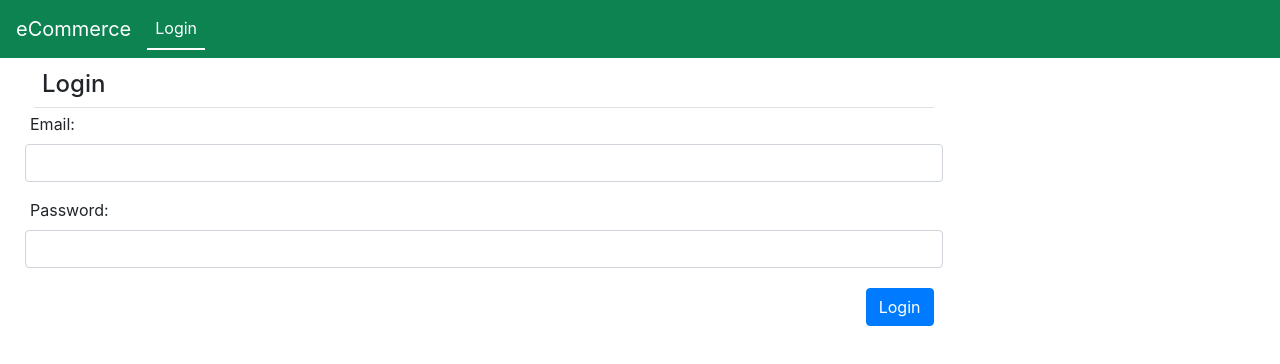
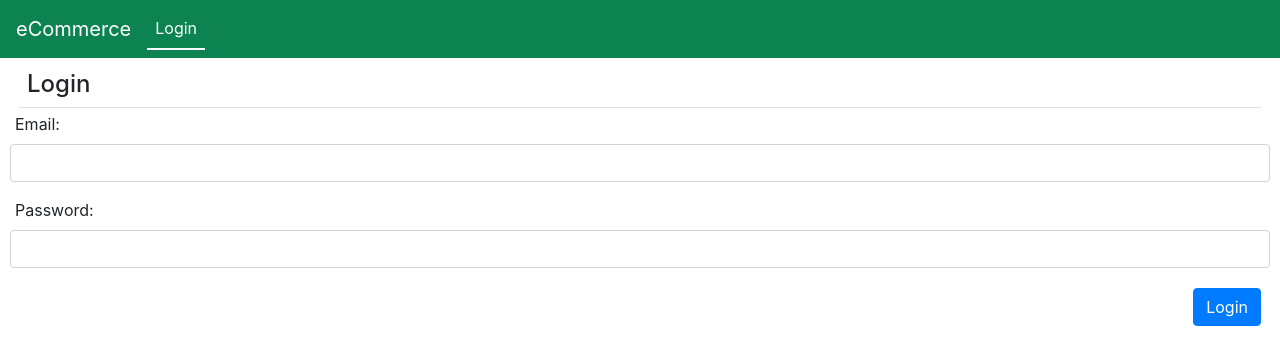
Before and after one commit to GhulamMustafaGM/client-side-app, a React (Create React App) app: page / in a window 1280 px wide. Shown: the top 364 px of the page. Built offline with nearby package versions, Linux system fonts and the light colour scheme.

Commit message:
updated Login

```diff
--- a/src/Login.jsx
+++ b/src/Login.jsx
@@ -8,7 +8,7 @@ export default class Login extends Component {
 
     render() {
         return (
-            <div className="col-lg-9">
+            <div>
                 <h4 className="m-1 p-2 border-bottom">Login</h4>
 
                 {/* Email starts */}
@@ -64,9 +64,14 @@ export default class Login extends Component {
 
         if (body.length > 0) {
             //success
+
+            //update the message property of state of current component
             this.setState({
                 message: <span className="text-success">Successfully Logged-in</span>,
             });
+
+            //call the AppComponent's updateIsLoggedInStatus method
+            this.props.updateIsLoggedInStatus(true);
         } else {
             //error
             this.setState({
```
